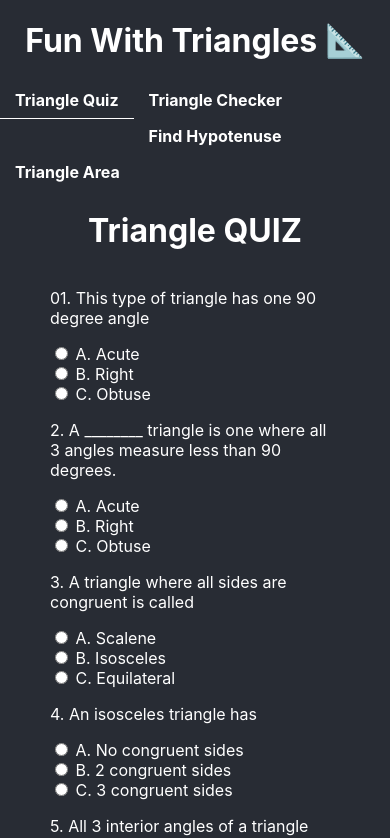
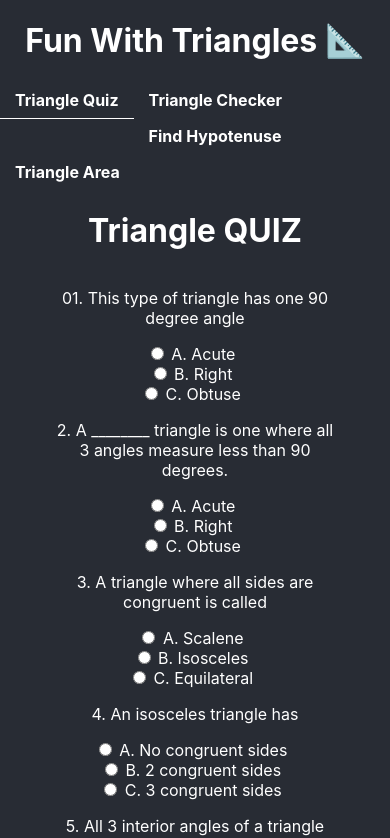
Before and after one commit to Pratham82/fun-with-triangles, a React (Create React App) app: page / in a window 390 px wide. Shown: the top 838 px of the page. Built offline with nearby package versions, Linux system fonts and the light colour scheme.

Commit message:
Removed media queries, centered questions

```diff
--- a/src/components/triangle/triangleQuiz.js
+++ b/src/components/triangle/triangleQuiz.js
@@ -86,7 +86,7 @@ export const TriangleQuiz = () => {
       <h1>Triangle QUIZ</h1>
       {Object.entries(questions).map(([question, answers], questionIndex) => (
         <div className="questionsContainer">
-          <form style={{ textAlign: 'left', margin: '0 50px' }}>
+          <form style={{ textAlign: 'center', margin: '0 50px' }}>
             <p>{question}</p>
             {answers.map((answer) => (
               <React.Fragment>
--- a/src/index.css
+++ b/src/index.css
@@ -147,12 +147,5 @@ nav {
 
 .questionsContainer {
   display: flex;
-  justify-content: left;
-  padding-left: 200px;
+  justify-content: center;
 }
-
-@media only screen and (max-width: 600px) {
-  .questionsContainer {
-    padding: 0;
-  }
-}
```
